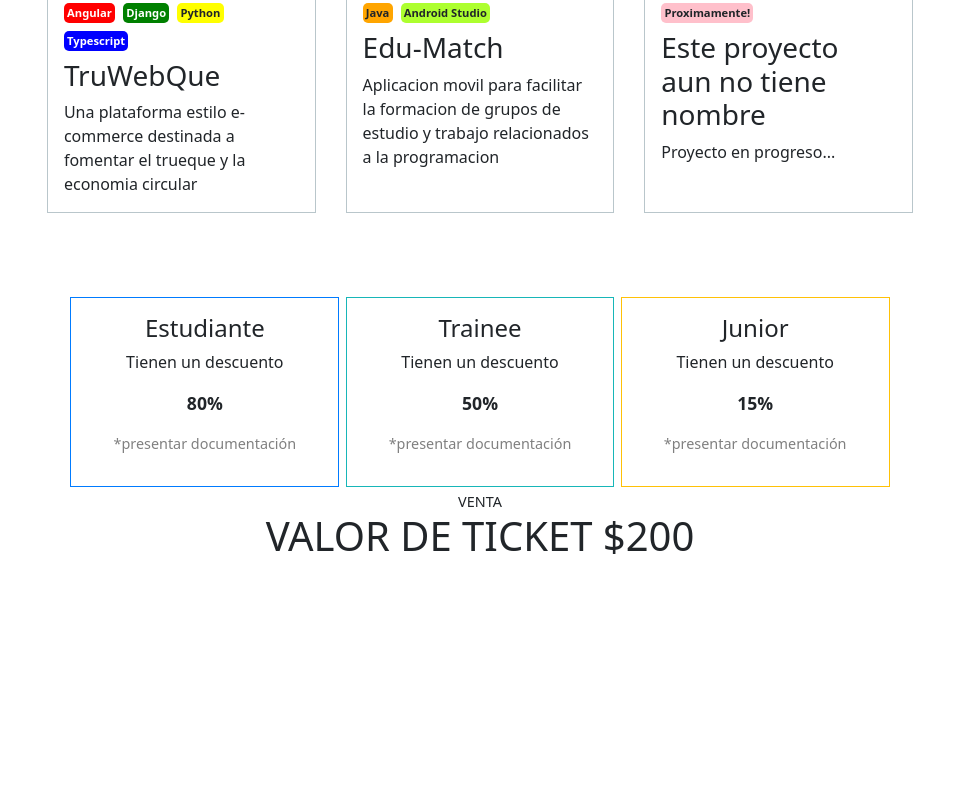
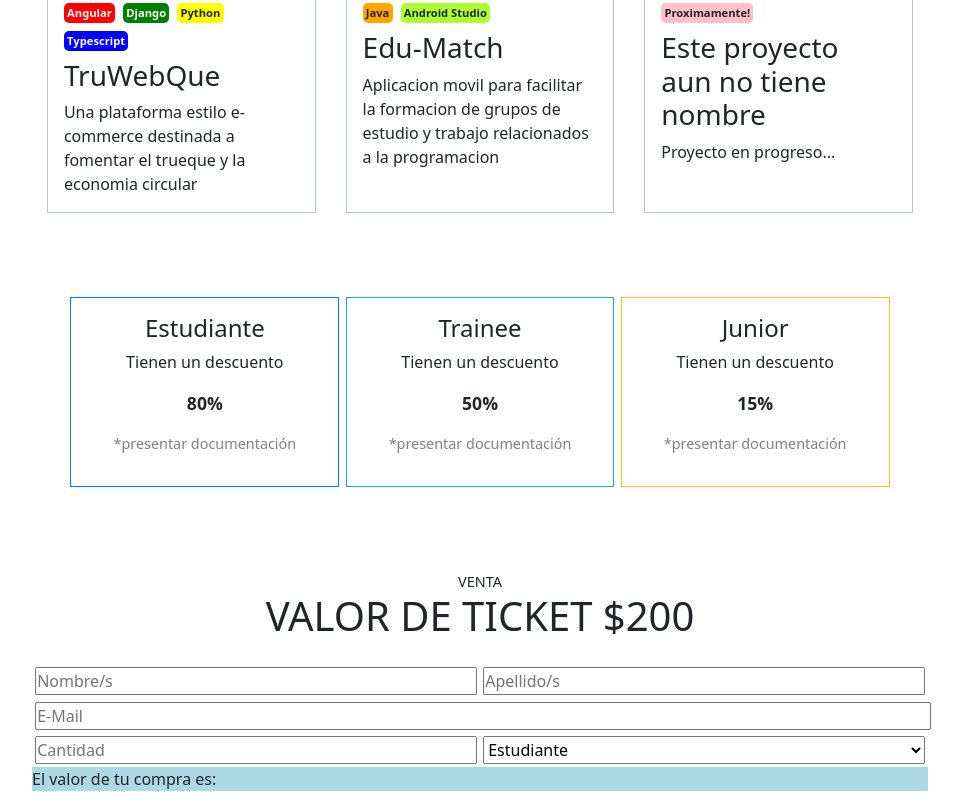
Before and after one commit to Roberto-Osores/CaC-Trabajo-Integrador, a plain HTML site: page index.html in a window 1280 px wide. Shown: the part 1273-2080 px from the top of the page, without its empty margins (160-1122 px from the left). Before the commit the page ends 1921 px from the top, so only its background shows below. Drawn offline with nearby package versions, Linux system fonts and the light colour scheme.

Commit message:
Agregados los inputs al form del TP de JS

```diff
--- a/CSS/style.css
+++ b/CSS/style.css
@@ -221,5 +221,32 @@ color: white;
     font-size: 0.9rem;
 }
 
+.ticket-form{
+    width: 70%;
+    display: flex;
+    flex-direction: column;
+    justify-content:center;
+    margin: 1rem auto;
+}
 
+.split-inputs-container{
+    display: flex;
+    flex-direction: row;
+    justify-content: space-around;
+}
+.split-inputs{
+    width: 50%;
+    margin: 0.2rem 0.2rem;
+
+}
+
+.email-input{
+    width: 100%;
+    margin: 0.2rem 0.2rem;
+}
+
+.ticket-output{
+    background-color: lightblue;
+    border-radius: 1px;
+}
 /*JS FORM END*/
--- a/index.html
+++ b/index.html
@@ -130,16 +130,35 @@
           <p class="discount-requirement">*presentar documentación</p>
 
         </div>
-
+      </div>
         <div class="form-title">
           <p>VENTA</p>
           <h1>VALOR DE TICKET $200</h1>
         </div>
 
-        <div class="form">
+        <form class="ticket-form" action="">
+          <div class="split-inputs-container">
+           <input type="text" class="split-inputs" name="Nombre" placeholder="Nombre/s">
+           <input type="text" class="split-inputs" name="Apellido" placeholder="Apellido/s">
+          </div>
 
-        </div>
-      </div>
+           <input type="email" class="email-input" name="email" placeholder="E-Mail">
+
+          <div class="split-inputs-container">
+           <input type="number" class="split-inputs" name="Cantidad" placeholder="Cantidad">
+           <select name="Categoria" class="split-inputs">
+            <option value="Estudiante">Estudiante</option>
+            <option value="Trainee">Trainee</option>
+            <option value="Junior">Junior</option>
+           </select>
+          </div>
+
+          <output name="ticket-output" class="ticket-output">
+            El valor de tu compra es:
+
+          </output>
+
+        </form>
 
 
     </section>
```
